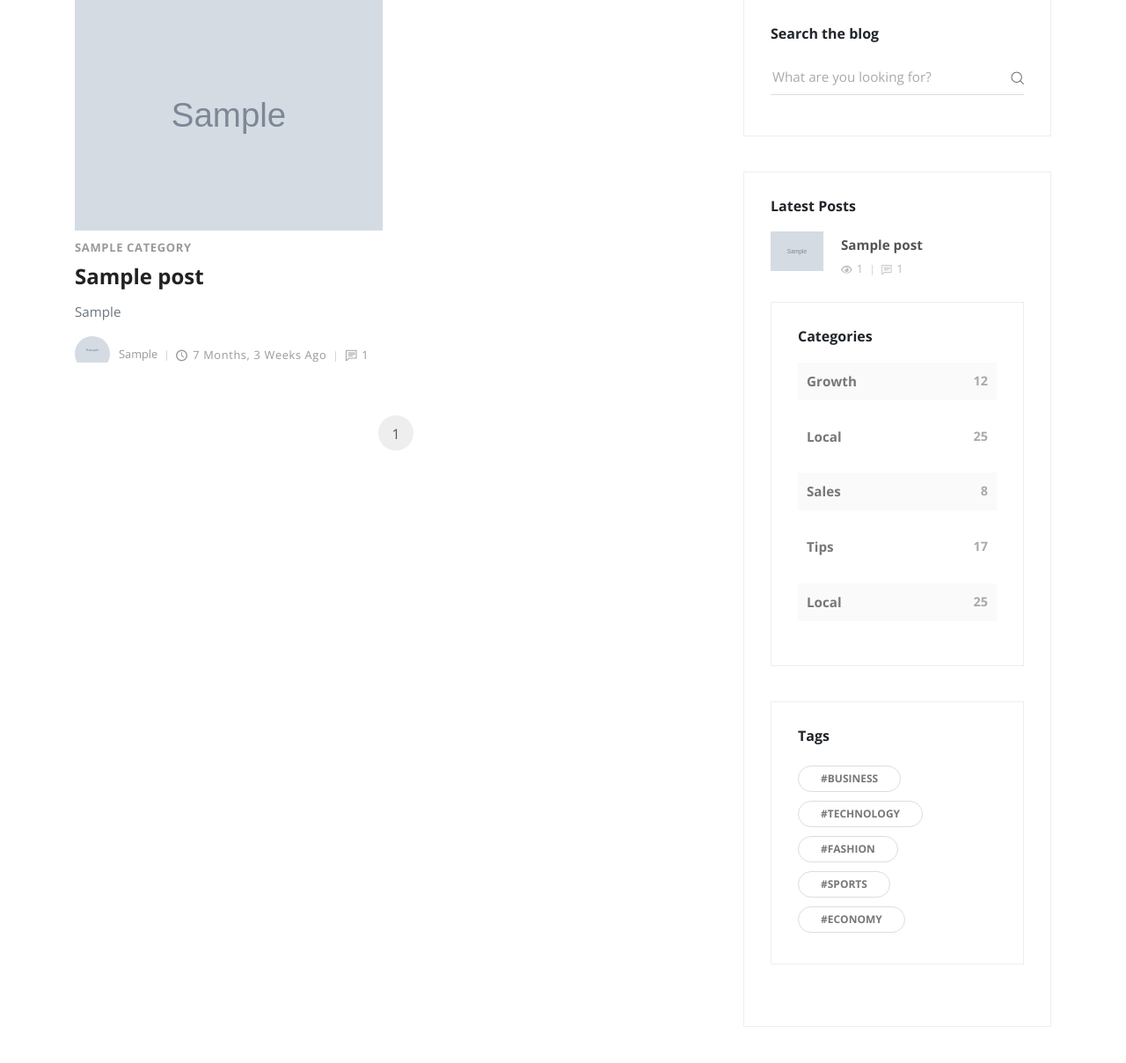
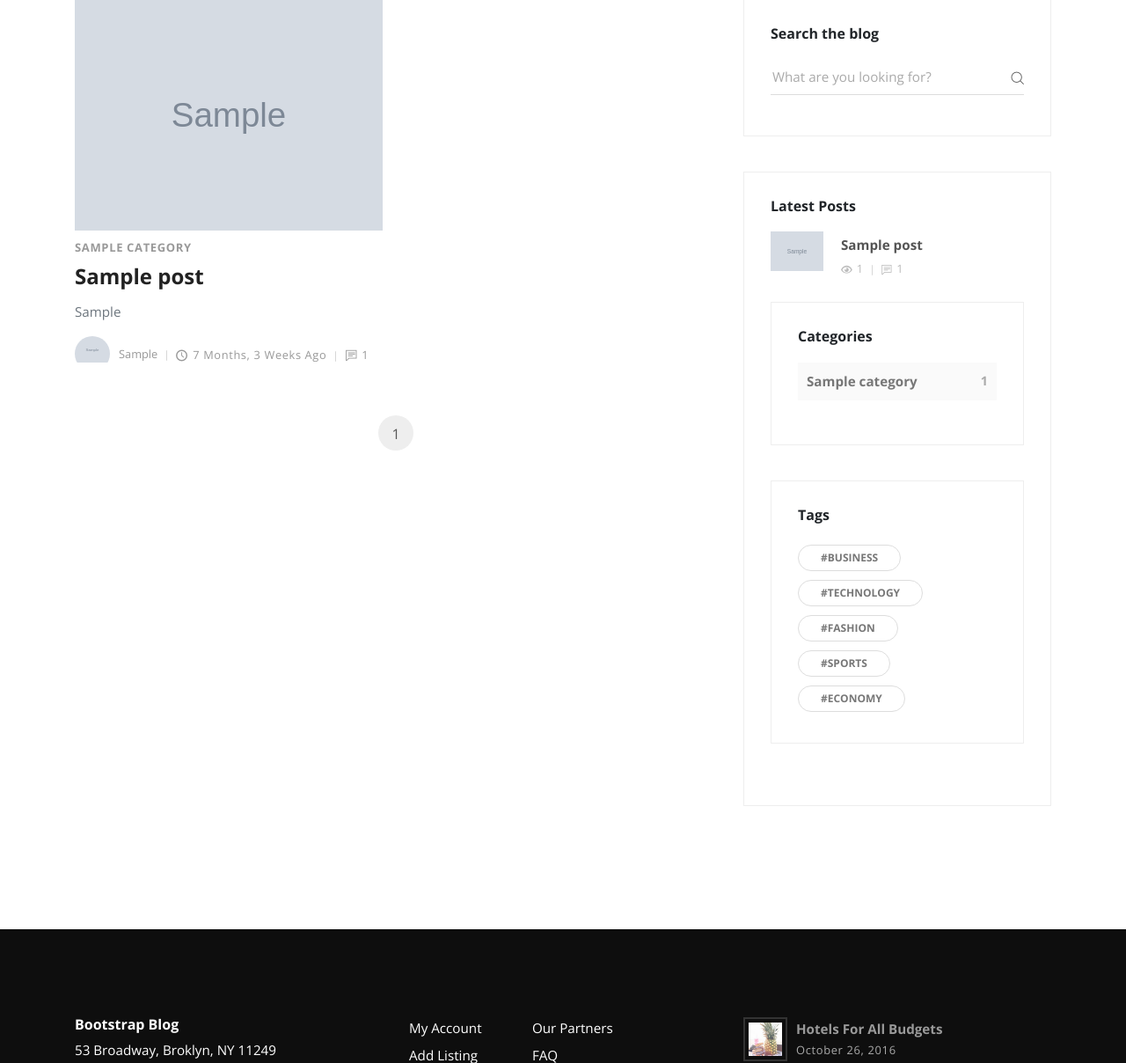
Before and after one commit to ArtusU/ecfblog, a Django app: page /blog/ in a window 1280 px wide. Shown: the part 132-1340 px from the top of the page at 88% size. Run offline with Django 3.2, Linux system fonts and the light colour scheme; tables that the repository leaves empty hold one stand-in row (values such as "Sample post"); grey boxes marked "Sample" are stand-in pictures; some libraries are stand-ins or nearby versions.

Commit message:
listing and counting Categories

```diff
--- a/posts/views.py
+++ b/posts/views.py
@@ -1,7 +1,14 @@
+from django.db.models import Count
 from django.core.paginator import Paginator, EmptyPage, PageNotAnInteger
 from django.shortcuts import render
 from .models import Post
 from marketing.models import Signup
+
+
+def get_category_count():
+    queryset = Post.objects.values('categories__title').annotate(Count('categories__title'))
+    return queryset
+
 
 
 def index(request):
@@ -22,6 +29,8 @@ def index(request):
 
 
 def blog(request):
+    category_count = get_category_count()
+    print(category_count)
     most_recent = Post.objects.order_by('-timestamp')[:3]
     post_list = Post.objects.all()
 
@@ -39,6 +48,7 @@ def blog(request):
         'queryset': paginated_queryset,
         'most_recent' :most_recent,
         'page_request_var': page_request_var,
+        'category_count': category_count,
     }
     return render(request, 'blog.html', context)
 
--- a/templates/blog.html
+++ b/templates/blog.html
@@ -87,11 +87,11 @@
           <header>
             <h3 class="h6">Categories</h3>
           </header>
-          <div class="item d-flex justify-content-between"><a href="#">Growth</a><span>12</span></div>
-          <div class="item d-flex justify-content-between"><a href="#">Local</a><span>25</span></div>
-          <div class="item d-flex justify-content-between"><a href="#">Sales</a><span>8</span></div>
-          <div class="item d-flex justify-content-between"><a href="#">Tips</a><span>17</span></div>
-          <div class="item d-flex justify-content-between"><a href="#">Local</a><span>25</span></div>
+          {% for cat in category_count %}
+          <div class="item d-flex justify-content-between">
+            <a href="#">{{ cat.categories__title }}</a><span>{{ cat.categories__title__count }}</span>
+          </div>
+          {% endfor %}
         </div>
         <!-- Widget [Tags Cloud Widget]-->
         <div class="widget tags">
```
